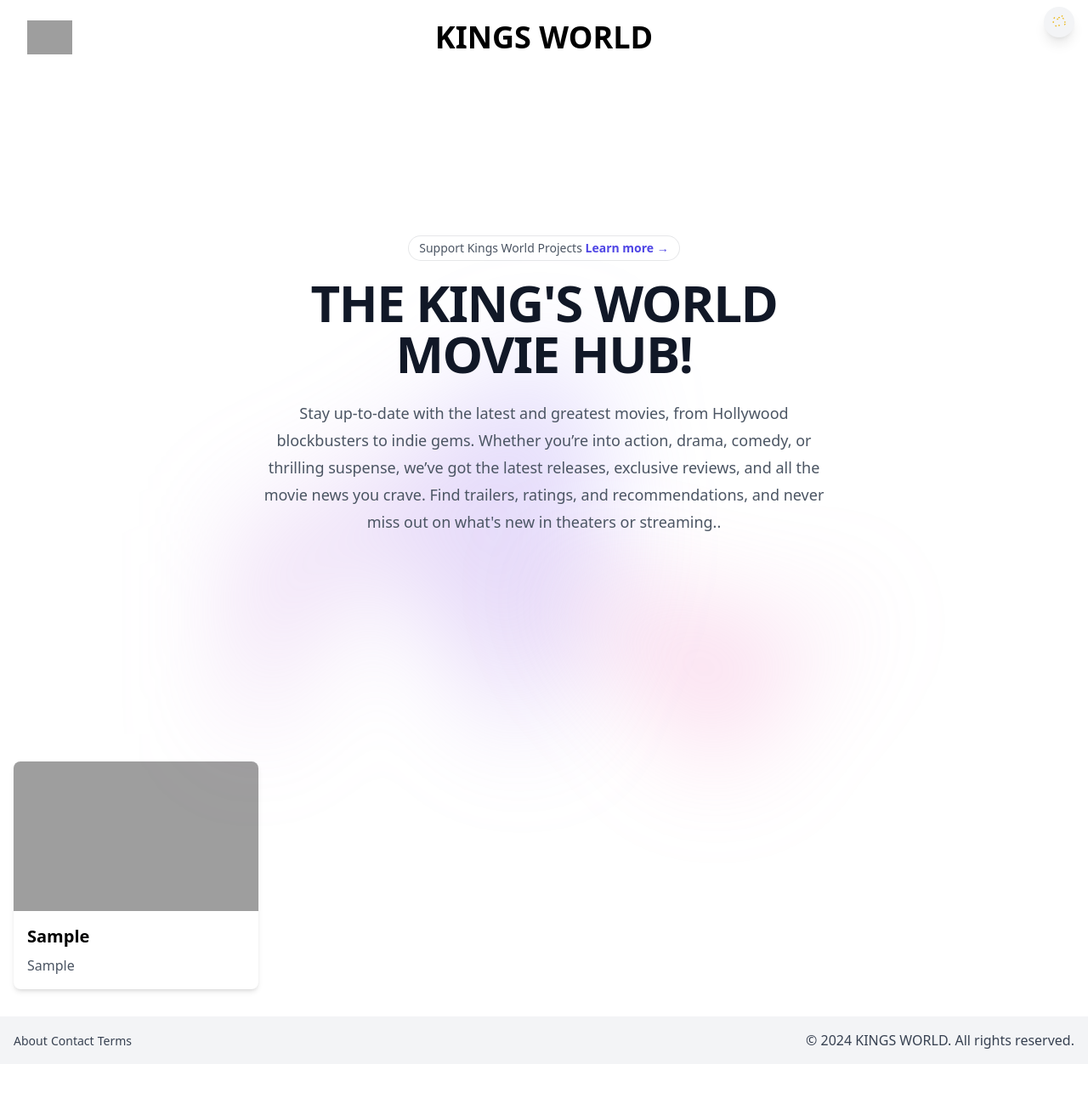
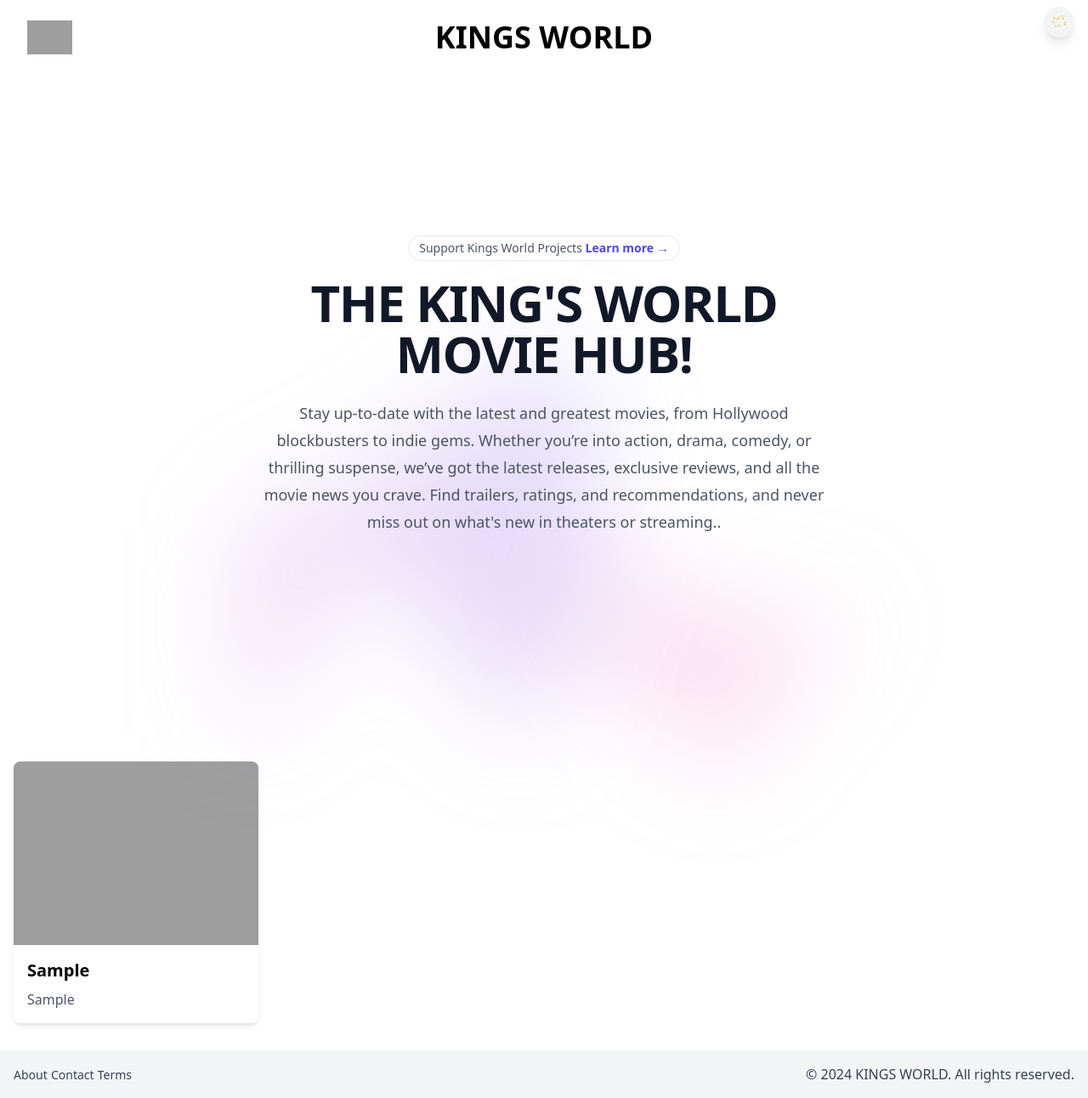
Before and after one commit to kingsleyesisi/Latest_Movies, a Django app: template Latest_movies/templates/index.html in a window 1280 px wide. Shown: the whole page at 85% size. Before the commit the page ends 1234 px from the top, so only its background shows below. Run offline with Django 5.2, Linux system fonts and the light colour scheme; the template is opened without the code that fills it: most values are stand-ins (such as "Sample title", 1, 10 or a date in 2020); parts of the project's set-up code (start-up, migrations or seed data) failed here and were passed over; some libraries are stand-ins or nearby versions; grey boxes are pictures that could not be loaded.

Commit message:
Update index.html

```diff
--- a/Latest_movies/templates/index.html
+++ b/Latest_movies/templates/index.html
@@ -79,7 +79,7 @@
     <div class="grid grid-cols-2 md:grid-cols-2 lg:grid-cols-4 gap-8">
         {% for movie in latest_movies %}
             <div class="bg-white shadow-md rounded-lg overflow-hidden">
-                <img src="{{ movie.2 }}" alt="{{ movie.0 }}" class="w-full h-44 object-fit">
+                <img src="{{ movie.2 }}" alt="{{ movie.0 }}" class="w-full h-46 object-fit">
                 <div class="p-4">
                     <h2 class="text-xl font-semibold">{{ movie.0 }}</h2>
                     <p class="text-gray-600 mt-2">  {{ movie.1 }}</p>
```
